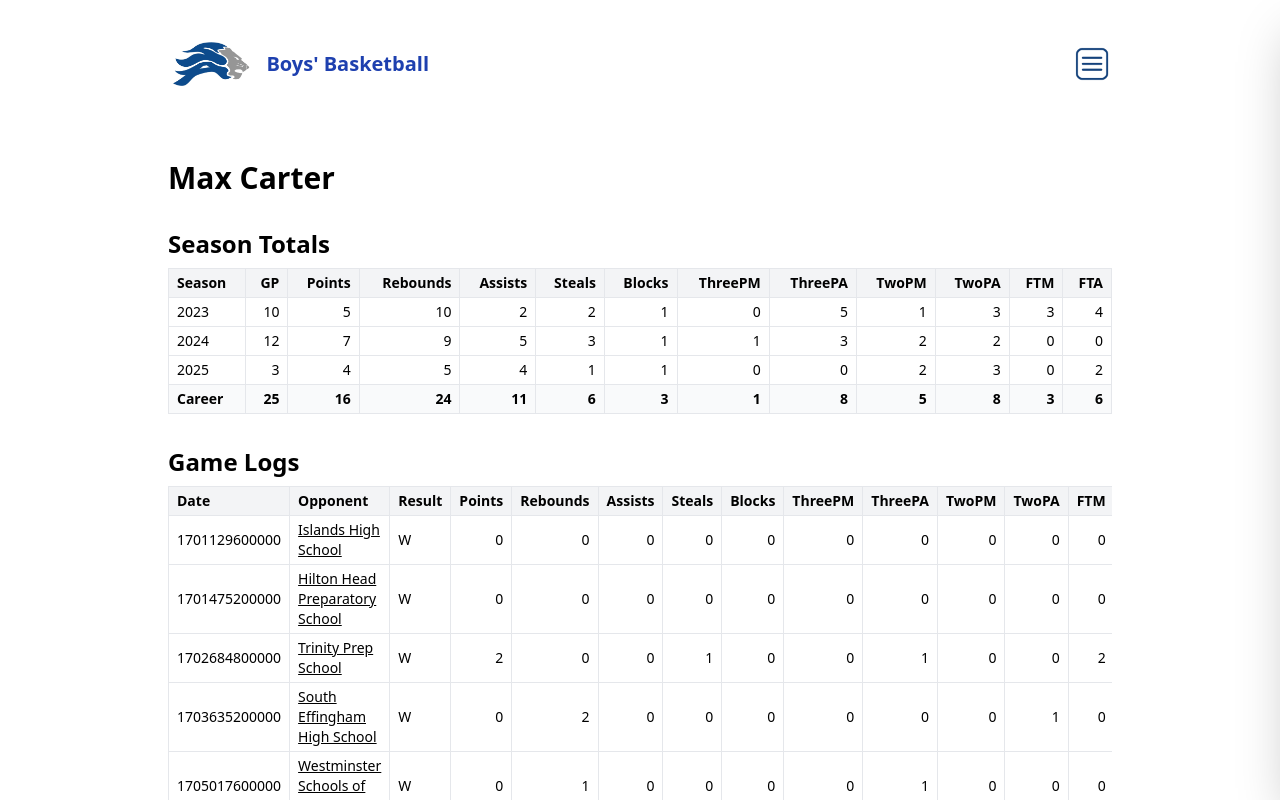
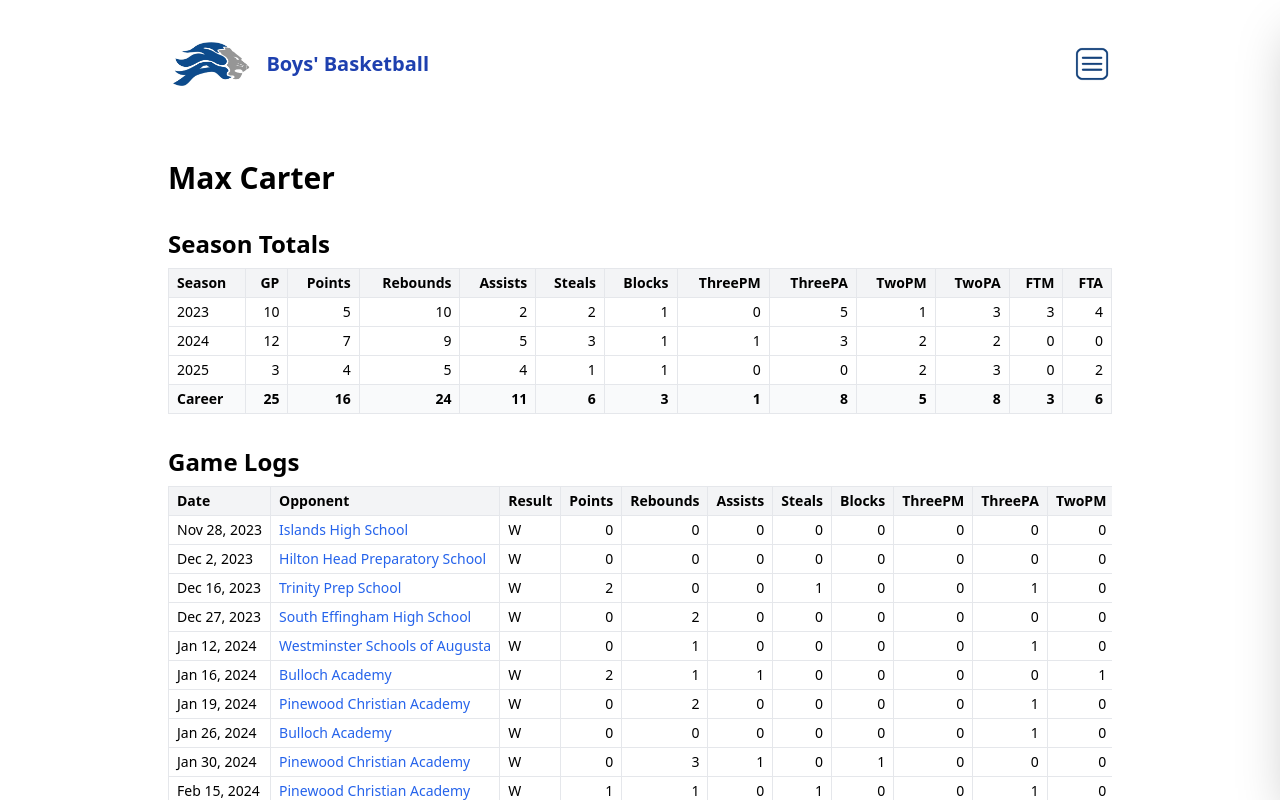
Before and after one commit to newonda1/st-andrews-basketball, a React (Vite) app: page /players/202301 in a window 1280 px wide. Shown: the top 800 px of the page. Built offline with nearby package versions, Linux system fonts and the light colour scheme.

Commit message:
Update PlayerPage.jsx

```diff
--- a/src/pages/PlayerPage.jsx
+++ b/src/pages/PlayerPage.jsx
@@ -155,6 +155,13 @@ function PlayerPage() {
     );
   });
 
+    const formatDate = (ms) =>
+    new Date(Number(ms)).toLocaleDateString(undefined, {
+      month: "short",
+      day: "numeric",
+      year: "numeric",
+    });
+
   return (
     <div className="player-page max-w-5xl mx-auto p-4 space-y-8">
       {/* 1. Header: name, years, picture */}
@@ -265,16 +272,16 @@ function PlayerPage() {
               <tbody>
                 {statsWithGameInfo.map((row, idx) => (
                   <tr key={`${row.GameID}-${idx}`}>
-                    <td className="border px-2 py-1">
-                      {row.gameDate}
+                    <td className="border px-2 py-1 whitespace-nowrap">
+                      {row.gameDate ? formatDate(row.gameDate) : ""}
                     </td>
-                    <td className="border px-2 py-1">
+                    <td className="border px-2 py-1 whitespace-nowrap">
                       <Link
-                        to={`/games/${row.GameID}`}
-                        className="underline"
-                      >
-                        {row.opponent}
-                      </Link>
+                      to={`/games/${row.GameID}`}
+                      className="text-blue-600 hover:underline"
+                    >
+                      {row.opponent}
+                    </Link>
                     </td>
                     <td className="border px-2 py-1">
                       {row.result}
```
